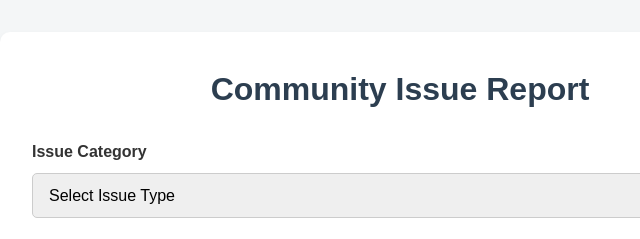
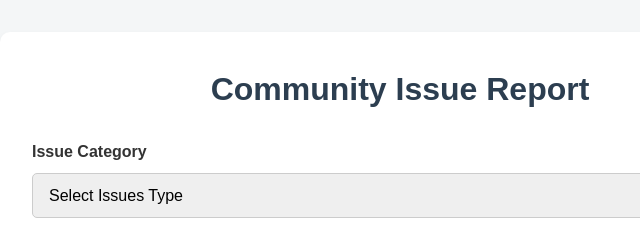
Before and after one commit to Chifrica/Citizen-Report-Template, a plain HTML site: page index.html in a window 1280 px wide. Shown: the top 239 px of the page, 240-880 px from the left. Drawn offline with Linux system fonts and the light colour scheme.

Commit message:
Update index.html

```diff
--- a/index.html
+++ b/index.html
@@ -14,7 +14,7 @@
         <div class="form-group">
             <label for="issueType">Issue Category</label>
             <select id="issueType" class="input-field" required>
-                <option value="">Select Issue Type</option>
+                <option value="">Select Issues Type</option>
                 <option value="infrastructure">Infrastructure</option>
                 <option value="environment">Environmental</option>
                 <option value="safety">Safety</option>
```
